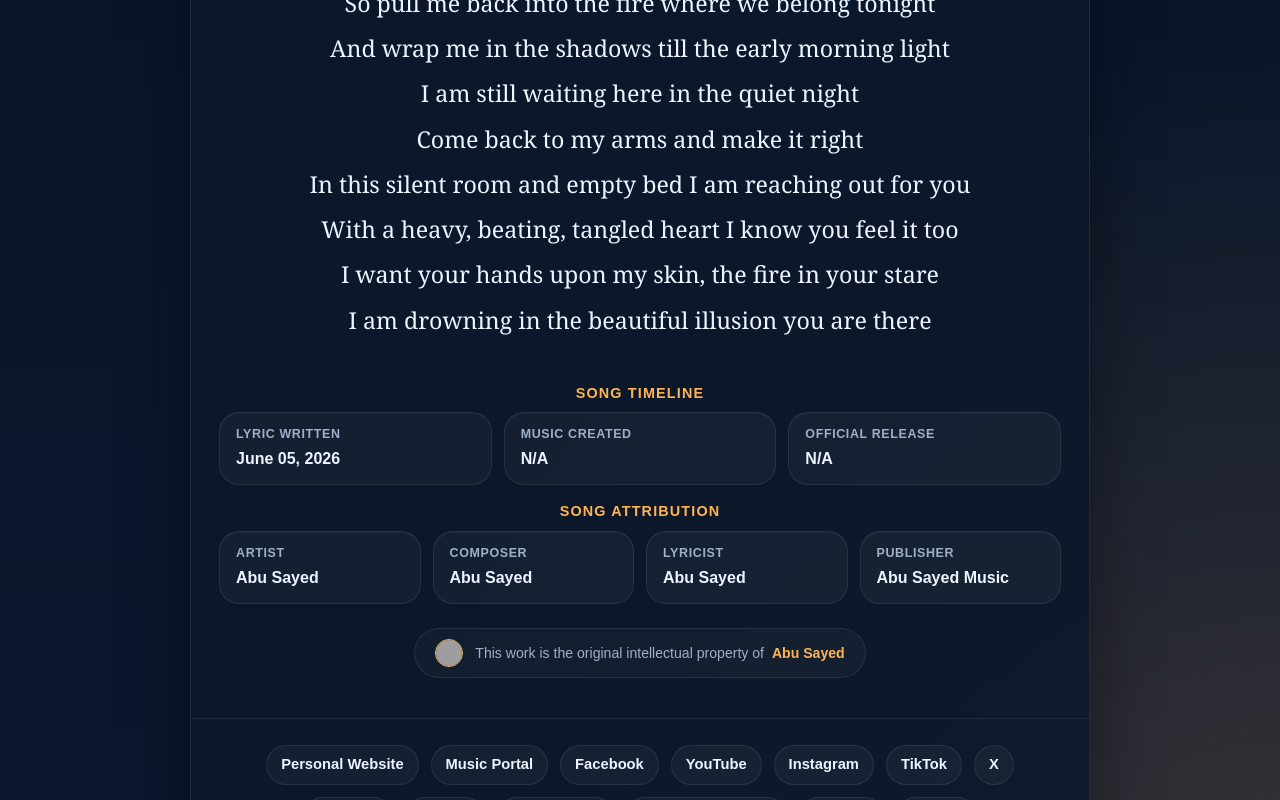
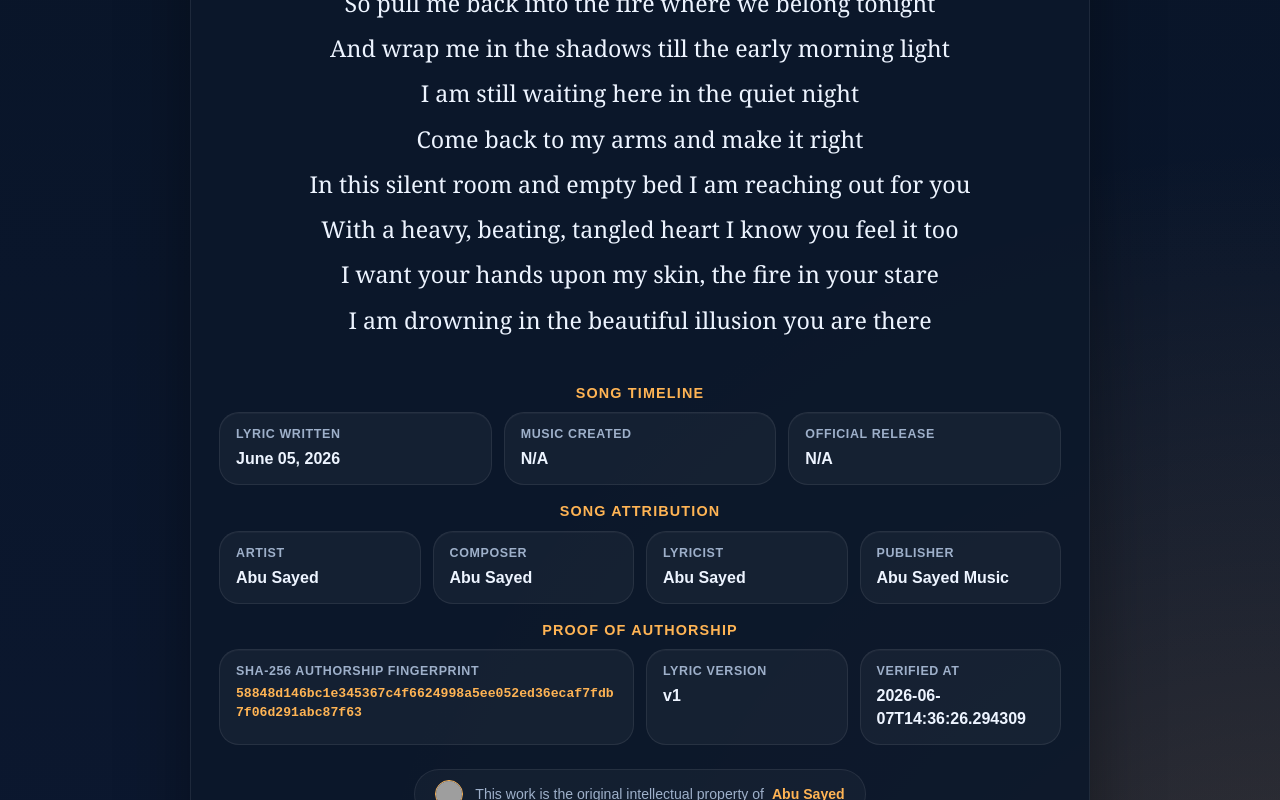
Before and after one commit to ImAbuSayed/silent-room-empty-bed, a plain HTML site: page index.html in a window 1280 px wide. Shown: the part 2000-2800 px from the top of the page. Drawn offline with Linux system fonts and the light colour scheme; grey boxes are pictures that could not be loaded.

Commit message:
feat: update song assets v1 with signed GPG commit [verified]

```diff
--- a/index.html
+++ b/index.html
@@ -14,9 +14,9 @@
     <meta name="keywords" content="Silent Room Empty Bed, Abu Sayed lyrics, original song lyrics, Abu Sayed original song, Abu Sayed lyricist, Abu Sayed composer, Abu Sayed songwriter, official lyrics">
     <meta name="robots" content="index,follow,max-snippet:-1,max-image-preview:large,max-video-preview:-1">
     <meta name="referrer" content="strict-origin-when-cross-origin">
-    <meta name="description" content="Explore the poetic journey of &#x27;Silent Room Empty Bed&#x27;, an original masterpiece written and composed by Abu Sayed.">
+    <meta name="description" content="Official lyric archive for Abu Sayed&#x27;s song &#x27;Silent Room Empty Bed&#x27;. Written, composed, and owned by the artist.">
     <meta property="og:title" content="Silent Room Empty Bed - Original Lyrics by Abu Sayed">
-    <meta property="og:description" content="Explore the poetic journey of &#x27;Silent Room Empty Bed&#x27;, an original masterpiece written and composed by Abu Sayed.">
+    <meta property="og:description" content="Official lyric archive for Abu Sayed&#x27;s song &#x27;Silent Room Empty Bed&#x27;. Written, composed, and owned by the artist.">
     <meta property="og:type" content="music.song">
     <meta property="og:url" content="https://imabusayed.github.io/silent-room-empty-bed/">
     <meta property="og:site_name" content="Abu Sayed Music">
@@ -24,7 +24,7 @@
     <meta name="last-modified" content="2026-06-05 12:31:46">
     <meta name="twitter:card" content="summary_large_image">
     <meta name="twitter:title" content="Silent Room Empty Bed - Original Lyrics by Abu Sayed">
-    <meta name="twitter:description" content="Explore the poetic journey of &#x27;Silent Room Empty Bed&#x27;, an original masterpiece written and composed by Abu Sayed.">
+    <meta name="twitter:description" content="Official lyric archive for Abu Sayed&#x27;s song &#x27;Silent Room Empty Bed&#x27;. Written, composed, and owned by the artist.">
     <link rel="canonical" href="https://imabusayed.github.io/silent-room-empty-bed/">
     <link rel="sitemap" type="application/xml" title="Sitemap" href="https://imabusayed.github.io/silent-room-empty-bed/sitemap.xml">
     <link rel="author" href="https://github.com/ImAbuSayed">
@@ -100,7 +100,7 @@
       "@id": "https://imabusayed.github.io/silent-room-empty-bed#webpage",
       "url": "https://imabusayed.github.io/silent-room-empty-bed/",
       "name": "Silent Room Empty Bed - Original Lyrics by Abu Sayed",
-      "description": "Explore the poetic journey of 'Silent Room Empty Bed', an original masterpiece written and composed by Abu Sayed.",
+      "description": "Official lyric archive for Abu Sayed's song 'Silent Room Empty Bed'. Written, composed, and owned by the artist.",
       "isPartOf": {
         "@id": "https://music.abusayed.com.bd/#website"
       },
@@ -537,7 +537,7 @@
 
         <div class="controls">
             <button class="btn-speak" id="speakBtn" title="Read the lyrics aloud"><span id="speakText">Read Aloud</span></button>
-            <a href="https://music.abusayed.com.bd/Licensing/?https://imabusayed.github.io/silent-room-empty-bed/" class="btn-license" title="Get licensing for this song" target="_blank">Get License For Silent Room Empty Bed</a>
+            <a href="https://music.abusayed.com.bd/Licensing/?https://imabusayed.github.io/silent-room-empty-bed/" class="btn-license" title="Get licensing for this song" target="_blank">Commercial Licensing for Silent Room Empty Bed</a>
 
         </div>
         <br>
@@ -612,6 +612,26 @@
             <div class="meta-card">
                 <span class="meta-label">Publisher</span>
                 <strong>Abu Sayed Music</strong>
+            </div>
+
+                </div>
+            </div>
+
+            <div class="details-block">
+                <div class="details-title">Proof of Authorship</div>
+                <div class="meta-grid">
+
+            <div class="meta-card" style="grid-column: span 2;">
+                <span class="meta-label">SHA-256 Authorship Fingerprint</span>
+                <strong style="word-break: break-all; font-family: monospace; font-size: 0.82rem; color: var(--accent);">58848d146bc1e345367c4f6624998a5ee052ed36ecaf7fdb7f06d291abc87f63</strong>
+            </div>
+            <div class="meta-card">
+                <span class="meta-label">Lyric Version</span>
+                <strong>v1</strong>
+            </div>
+            <div class="meta-card">
+                <span class="meta-label">Verified At</span>
+                <strong>2026-06-07T14:36:26.294309</strong>
             </div>
 
                 </div>
```
Also changed, not shown: excerpts/Bridge-Preview.txt (added), excerpts/Chorus-Preview.txt (added), excerpts/Final-Chorus-Preview.txt (added), excerpts/Hook-Preview.txt (added), excerpts/Post-Chorus-2-Preview.txt (added), excerpts/Post-Chorus-Preview.txt (added), excerpts/Pre-Chorus-2-Preview.txt (added), excerpts/Pre-Chorus-Preview.txt (added), excerpts/Verse-1-Preview.txt (added), excerpts/Verse-2-Preview.txt (added), hashes.txt (added), llms.txt, lyrics_backup/2026-06-07_silent-room-empty-bed-v1.txt (added), manifest.json (added), 1 other file.
